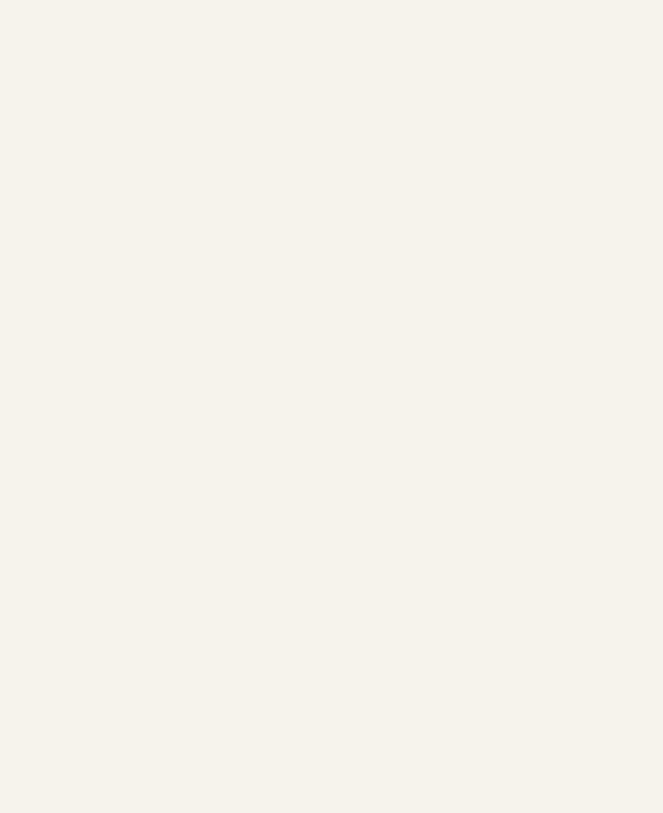
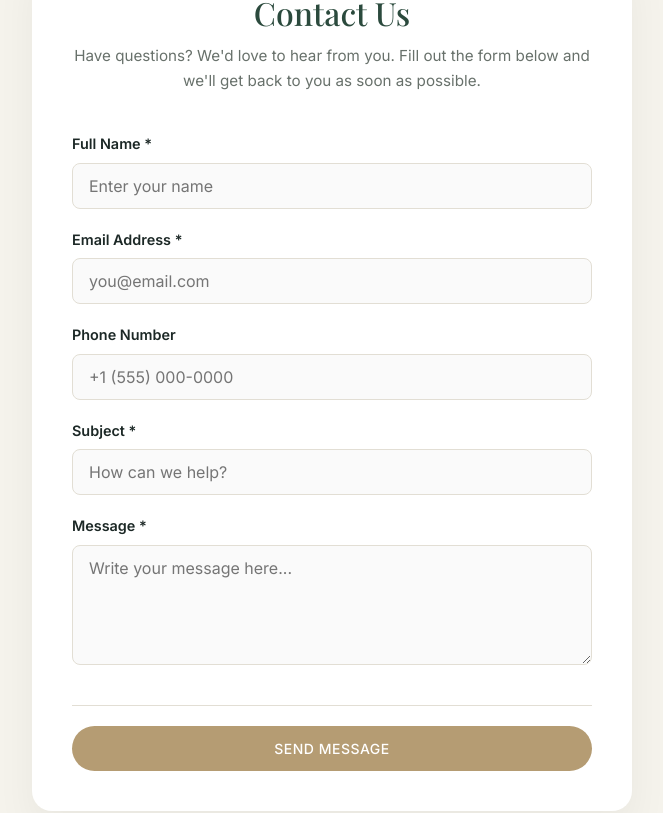
Before and after one commit to jithindevoffice-hue/nutrition-websie, a React (Vite) app: page /contact in a window 1280 px wide. Before the commit this address had no page. Shown: the part 307-1120 px from the top of the page, without its empty margins (308-971 px from the left). Before the commit the page ends 800 px from the top, so only its background shows below. Built offline with nearby package versions, Linux system fonts and the light colour scheme; a web font is replaced by a local one.

Commit message:
feat: add Contact page, update program redirects, and revise refund and liability policies in Terms and Privacy documents.

```diff
--- a/src/App.tsx
+++ b/src/App.tsx
@@ -6,6 +6,7 @@ import { AboutPage } from './pages/AboutPage'
 import { ProgramsPage } from './pages/ProgramsPage'
 import { ProcessPage } from './pages/ProcessPage'
 import { ApplyPage } from './pages/ApplyPage'
+import { ContactPage } from './pages/ContactPage'
 import { PrivacyPolicyPage } from './pages/PrivacyPolicyPage'
 import { ScrollToTop } from './components/ScrollToTop'
 
@@ -19,6 +20,7 @@ function App() {
         <Route path="/programs" element={<ProgramsPage />} />
         <Route path="/process" element={<ProcessPage />} />
         <Route path="/apply" element={<ApplyPage />} />
+        <Route path="/contact" element={<ContactPage />} />
         <Route path="/profile" element={<ProfileFormPage />} />
         <Route path="/privacy-policy" element={<PrivacyPolicyPage />} />
         <Route path="/terms-conditions" element={<PrivacyPolicyPage />} />
--- a/src/components/Footer.tsx
+++ b/src/components/Footer.tsx
@@ -45,7 +45,7 @@ export const Footer = () => {
                     <div className={styles.ctaColumn}>
                         <h4>Ready to transform?</h4>
                         <p>Join the waitlist for our next intake or book a discovery call today.</p>
-                        <Link to="/apply" className="btn btn-primary" style={{ marginTop: '1rem' }}>Begin Journey</Link>
+                        <Link to="/contact" className="btn btn-primary" style={{ marginTop: '1rem' }}>Begin Journey</Link>
                     </div>
                 </div>
 
--- a/src/components/HeroSection.tsx
+++ b/src/components/HeroSection.tsx
@@ -21,7 +21,7 @@ export const HeroSection = () => {
                     </p>
 
                     <div className={styles.buttonGroup}>
-                        <Link to="/apply" className="btn btn-accent">Begin Your Wellness Journey</Link>
+                        <Link to="/contact" className="btn btn-accent">Begin Your Wellness Journey</Link>
                         <Link to="/programs" className="btn btn-outline">Explore Programs</Link>
                     </div>
 
--- a/src/components/Navbar.tsx
+++ b/src/components/Navbar.tsx
@@ -25,7 +25,7 @@ export const Navbar = () => {
                     </ul>
 
                     <div className={styles.actions}>
-                        <Link to="/apply" onClick={() => setIsMenuOpen(false)} className="btn btn-primary">BEGIN</Link>
+                        <Link to="/contact" onClick={() => setIsMenuOpen(false)} className="btn btn-primary">BEGIN</Link>
                     </div>
                 </div>
 
--- /dev/null
+++ b/src/pages/ContactPage.module.css
@@ -0,0 +1,108 @@
+.pageWrapper {
+    background-color: var(--color-bg);
+    min-height: 100vh;
+    display: flex;
+    flex-direction: column;
+}
+
+.mainContent {
+    padding: 160px 20px 80px;
+    display: flex;
+    justify-content: center;
+    align-items: flex-start;
+    flex: 1;
+}
+
+.container {
+    background: var(--color-card-bg);
+    padding: 40px;
+    border-radius: var(--border-radius-md);
+    box-shadow: 0 20px 40px rgba(0, 0, 0, 0.05);
+    max-width: 600px;
+    width: 100%;
+    position: relative;
+    overflow: hidden;
+}
+
+.header {
+    margin-bottom: 40px;
+    text-align: center;
+}
+
+.title {
+    font-size: 2rem;
+    color: var(--color-primary);
+    margin-bottom: 12px;
+}
+
+.subtitle {
+    color: var(--color-text-muted);
+    font-size: 0.95rem;
+    line-height: 1.6;
+}
+
+.formSection {
+    display: flex;
+    flex-direction: column;
+    gap: 20px;
+}
+
+.fieldGroup {
+    display: flex;
+    flex-direction: column;
+    gap: 8px;
+}
+
+.label {
+    font-size: 0.9rem;
+    font-weight: 600;
+    color: var(--color-text-main);
+}
+
+.input {
+    padding: 12px 16px;
+    border: 1px solid var(--color-border);
+    border-radius: var(--border-radius-sm);
+    font-family: inherit;
+    font-size: 1rem;
+    transition: border-color 0.2s, box-shadow 0.2s;
+    background: #fafafa;
+}
+
+.input:focus {
+    outline: none;
+    border-color: var(--color-accent);
+    box-shadow: 0 0 0 3px rgba(181, 156, 115, 0.1);
+}
+
+.footer {
+    display: flex;
+    justify-content: space-between;
+    align-items: center;
+    margin-top: 40px;
+    padding-top: 20px;
+    border-top: 1px solid var(--color-border);
+}
+
+.successState {
+    text-align: center;
+    padding: 40px 0;
+}
+
+.successIcon {
+    width: 64px;
+    height: 64px;
+    background: var(--color-success-bg);
+    color: var(--color-primary);
+    border-radius: 50%;
+    display: flex;
+    align-items: center;
+    justify-content: center;
+    margin: 0 auto 24px;
+}
+
+@media (max-width: 600px) {
+    .container {
+        padding: 24px;
+    }
+}
--- /dev/null
+++ b/src/pages/ContactPage.tsx
@@ -0,0 +1,152 @@
+import { useState } from 'react';
+import styles from './ContactPage.module.css';
+import { Check, Loader2 } from 'lucide-react';
+import { Navbar } from '../components/Navbar';
+import { Footer } from '../components/Footer';
+
+export const ContactPage = () => {
+  const [formData, setFormData] = useState({
+    name: '',
+    email: '',
+    phone: '',
+    subject: '',
+    message: ''
+  });
+  const [status, setStatus] = useState<'idle' | 'submitting' | 'success'>('idle');
+
+  const handleInputChange = (e: React.ChangeEvent<HTMLInputElement | HTMLTextAreaElement>) => {
+    const { name, value } = e.target;
+    setFormData(prev => ({ ...prev, [name]: value }));
+  };
+
+  const handleSubmit = async (e: React.FormEvent) => {
+    e.preventDefault();
+    setStatus('submitting');
+
+    // Simulate API call for form submission
+    await new Promise(resolve => setTimeout(resolve, 1500));
+
+    setStatus('success');
+  };
+
+  if (status === 'success') {
+    return (
+      <div className={styles.pageWrapper}>
+        <Navbar />
+        <main className={styles.mainContent}>
+          <div className={styles.container}>
+            <div className={styles.successState}>
+              <div className={styles.successIcon}><Check size={32} /></div>
+              <h2 className={styles.title}>Message Sent!</h2>
+              <p className={styles.subtitle}>
+                Thank you for reaching out. We have received your message and will get back to you shortly.
+              </p>
+              <button onClick={() => window.location.href = '/'} className="btn btn-primary" style={{marginTop: '30px'}}>
+                Return Home
+              </button>
+            </div>
+          </div>
+        </main>
+        <Footer />
+      </div>
+    );
+  }
+
+  return (
+    <div className={styles.pageWrapper}>
+      <Navbar />
+      <main className={styles.mainContent}>
+        <div className={styles.container}>
+          <div className={styles.header}>
+            <h1 className={styles.title}>Contact Us</h1>
+            <p className={styles.subtitle}>
+              Have questions? We'd love to hear from you. Fill out the form below and we'll get back to you as soon as possible.
+            </p>
+          </div>
+
+          <form onSubmit={handleSubmit}>
+            <div className={styles.formSection}>
+              <div className={styles.fieldGroup}>
+                <label className={styles.label}>Full Name *</label>
+                <input
+                  required
+                  name="name"
+                  className={styles.input}
+                  value={formData.name}
+                  onChange={handleInputChange}
+                  placeholder="Enter your name"
+                />
+              </div>
+
+              <div className={styles.fieldGroup}>
+                <label className={styles.label}>Email Address *</label>
+                <input
+                  required
+                  type="email"
+                  name="email"
+                  className={styles.input}
+                  value={formData.email}
+                  onChange={handleInputChange}
+                  placeholder="you@email.com"
+                />
+              </div>
+
+              <div className={styles.fieldGroup}>
+                <label className={styles.label}>Phone Number</label>
+                <input
+                  type="tel"
+                  name="phone"
+                  className={styles.input}
+                  value={formData.phone}
+                  onChange={handleInputChange}
+                  placeholder="+1 (555) 000-0000"
+                />
+              </div>
+
+              <div className={styles.fieldGroup}>
+                <label className={styles.label}>Subject *</label>
+                <input
+                  required
+                  name="subject"
+                  className={styles.input}
+                  value={formData.subject}
+                  onChange={handleInputChange}
+                  placeholder="How can we help?"
+                />
+              </div>
+
+              <div className={styles.fieldGroup}>
+                <label className={styles.label}>Message *</label>
+                <textarea
+                  required
+                  name="message"
+                  className={styles.input}
+                  style={{ minHeight: '120px', resize: 'vertical' }}
+                  value={formData.message}
+                  onChange={handleInputChange}
+                  placeholder="Write your message here..."
+                />
+              </div>
+            </div>
+
+            <div className={styles.footer} style={{ justifyContent: 'center' }}>
+              <button
+                type="submit"
+                className="btn btn-accent"
+                disabled={status === 'submitting'}
+                style={{ width: '100%', padding: '14px' }}
+              >
+                {status === 'submitting' ? (
+                  <><Loader2 size={18} className="animate-spin" style={{marginRight: '8px', display: 'inline-block', verticalAlign: 'middle'}} /> Sending...</>
+                ) : (
+                  'Send Message'
+                )}
+              </button>
+            </div>
+          </form>
+        </div>
+      </main>
+      <Footer />
+    </div>
+  );
+};
--- a/src/pages/ProgramsPage.tsx
+++ b/src/pages/ProgramsPage.tsx
@@ -188,7 +188,7 @@ export const ProgramsPage = () => {
                 <section className={styles.cta}>
                     <h2 className={styles.ctaQuote}>"Every journey begins with a single step. Let me walk it with you."</h2>
                     <p className={styles.ctaAuthor}>— Sonika Saraswathi Babu, Wellness Coach</p>
-                    <Link to="/apply" className="btn btn-primary">
+                    <Link to="/contact" className="btn btn-primary">
                         Book Your Pre-Consultation Today
                     </Link>
                 </section>
```
Also changed, not shown: src/components/ProgramsSection.tsx (+4 -4 lines), src/pages/ApplyPage.tsx (+17 -5 lines), src/pages/PrivacyPolicyPage.tsx (+11 -6 lines).
